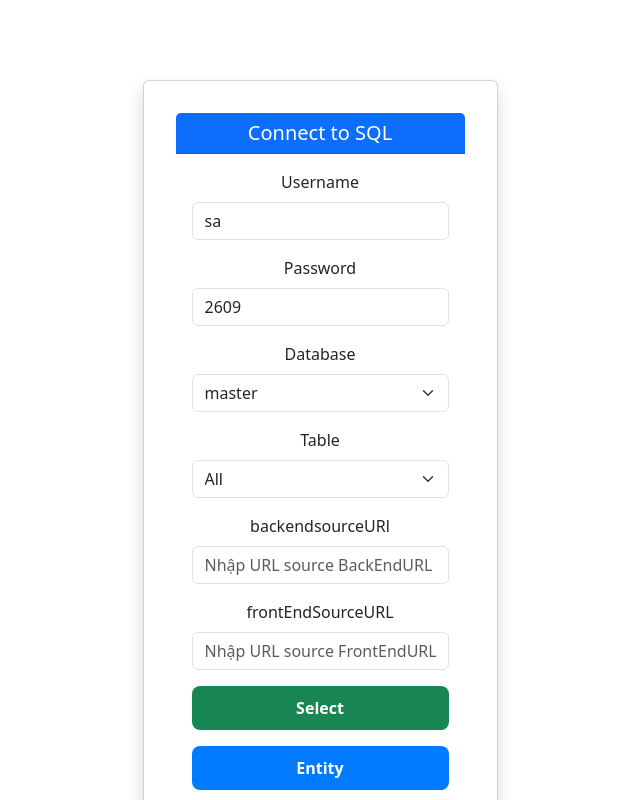
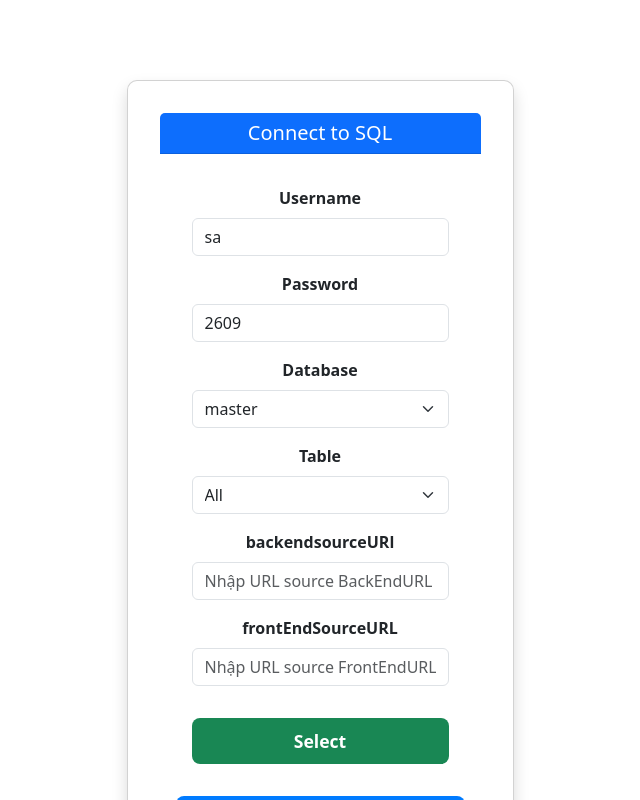
Before and after one commit to khannps39199/ToolGen, a Vue app in the folder ToolGenerateFrontEnd-VUE/: page / in a window 1280 px wide. Shown: the top 800 px of the page, without its empty margins (320-960 px from the left). Built offline with nearby package versions, Linux system fonts and the light colour scheme; the HTML template or start-up script is replaced by a standard one.

Commit message:
Update FELayout.vue

```diff
--- a/ToolGenerateFrontEnd-VUE/src/components/layout/FELayout.vue
+++ b/ToolGenerateFrontEnd-VUE/src/components/layout/FELayout.vue
@@ -154,6 +154,41 @@ watch(() => model.tblName, async () => {
 
 </script>
 <style scoped>
+form {
+    padding: 1rem;
+}
+
+.form-label {
+    font-weight: 600;
+}
+
+.form-control,
+.form-select {
+    border-radius: 6px;
+    transition: border-color 0.2s ease, box-shadow 0.2s ease;
+}
+
+.form-control:focus,
+.form-select:focus {
+    border-color: #80bdff;
+    box-shadow: 0 0 0 0.15rem rgba(0, 123, 255, 0.25);
+}
+
+.card {
+    border-radius: 10px;
+    overflow: hidden;
+}
+
+.card-header {
+    border-bottom: 1px solid rgba(0, 0, 0, 0.125);
+}
+
+button[type="submit"] {
+    margin-top: 1rem;
+    font-size: 1.1rem;
+    padding: 10px;
+}
+
 .button-grid {
     /* display: flex;
     flex-wrap: wrap;
```
